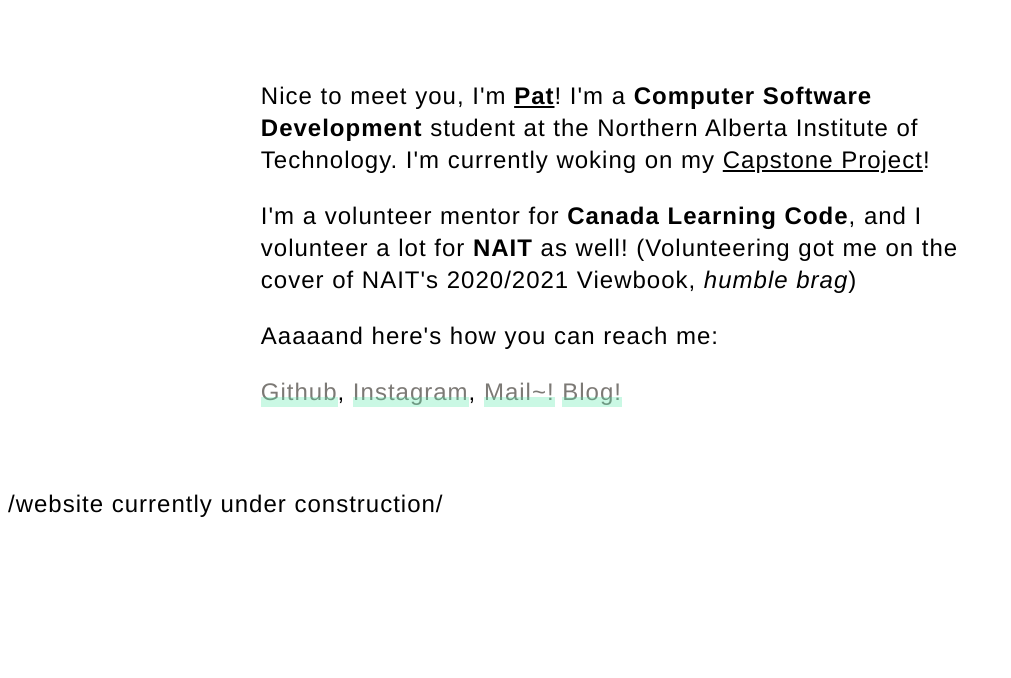
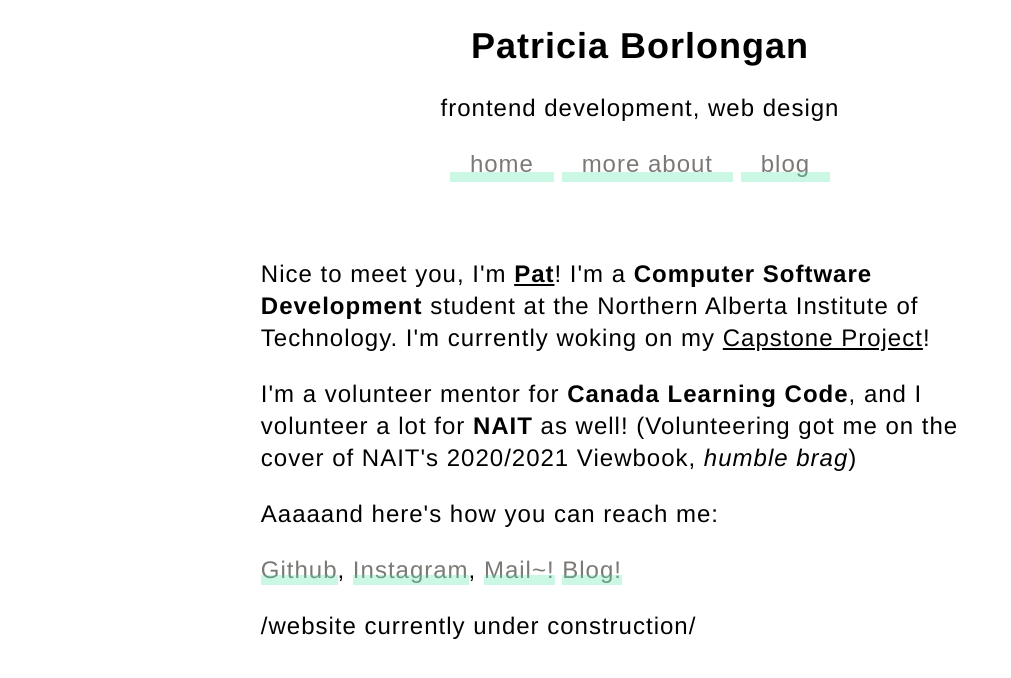
Before and after one commit to pborlongan/pborlongan.github.io, a Jekyll site: the page built from index.html, in a window 1280 px wide. Shown: the top 678 px of the page, without its empty margins (0-1011 px from the left). Built offline with Jekyll 4.4.1, drawn with Linux system fonts in a browser that asks for light colours.

Commit message:
redesign

```diff
--- a/_layouts/default.html
+++ b/_layouts/default.html
@@ -1,5 +1,6 @@
 <!DOCTYPE html>
 <html>
+
 <head>
     <meta charset="UTF-8">
     <meta name="viewport" content="width=device-width, initial-scale=1.0">
@@ -8,11 +9,25 @@
     <link rel="stylesheet" type="text/css" href="/css/main.css">
     <link rel="icon" type="image/png" href="../img/originals/favicon-32x32.png" sizes="32x32" />
 </head>
+
 <body>
+    <div class="nav">
+        <h2>Patricia Borlongan</h2>
+        <p>frontend development, web design</p>
+        <ul>
+            <li><a href="/">home</a></li>
+            <li><a href="/about-me/">more about</a></li>
+            <li><a href="/blog">blog</a></li>
+        </ul>
+    </div>
+
+
     <div class="container">
         {{ content }}
-		</div><!-- /.container -->
+        <p>/website currently under construction/</p>
+    </div>
+    <!-- /.container -->
 
-		<p>/website currently under construction/</p>
 </body>
+
 </html>
--- a/css/main.css
+++ b/css/main.css
@@ -1,48 +1,30 @@
-body{
+body {
     font-family: Proxima Nova, Helvetica Neue, Helvetica, Arial sans-serif;
     font-size: 1.5rem;
     line-height: 2rem;
     letter-spacing: 1px;
 }
-/*
-nav ul, footer ul {
-    font-family:'Helvetica', 'Arial', 'Sans-Serif';
-    padding: 0px;
-    list-style: none;
-    font-weight: bold;
-}
-nav ul li, footer ul li {
-    display: inline;
-    margin-right: 20px;
-}
-
-ul.posts {
-    margin: 20px auto 40px;
-    font-size: 1.5em;
-}
-
-ul.posts li {
-    list-style: none;
-} */
-
 
 h1 {
     font-size: 2rem;
     font-family: Proxima Nova, Helvetica Neue, Helvetica, Arial sans-serif;
 }
 
-.profile img{
+.profile img {
     border-radius: 50%;
     width: 12rem;
 }
 
-p a, li a{
+p a,
+li a {
     color: #7c7975;
     text-decoration: none;
     position: relative;
     white-space: nowrap;
 }
-p a:before, li a:before {
+
+p a:before,
+li a:before {
     content: '';
     height: 10px;
     position: absolute;
@@ -54,15 +36,13 @@
     transition-property: bottom;
 }
 
-.container
-{
+.container {
     margin: 5rem auto;
     width: 60%;
 }
 
-
-@media only screen and (max-width: 680px){
-    .container{
+@media only screen and (max-width: 680px) {
+    .container {
         margin: 25px;
         width: 85%;
         max-width: 750px;
@@ -70,3 +50,24 @@
         line-height: 38px;
     }
 }
+
+.nav {
+    text-align: center;
+}
+
+.nav ul {
+    list-style-type: none;
+    margin: 0 auto;
+    padding: 0;
+    height: 30px;
+    font-family: Arial;
+}
+
+.nav li {
+    display: inline-block;
+}
+
+.nav li a {
+    display: block;
+    padding: 0 20px;
+}
```
Lines whose indentation alone changed are shown as unchanged.
